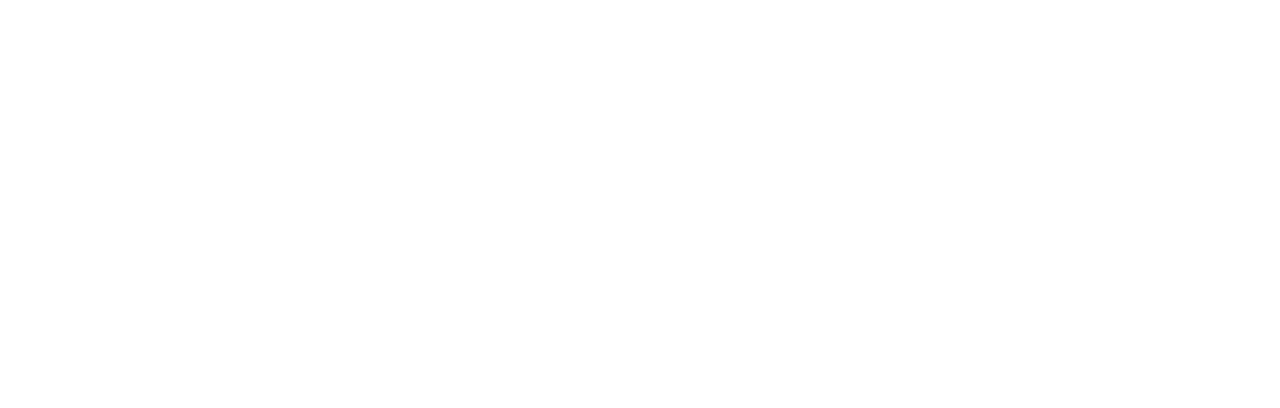
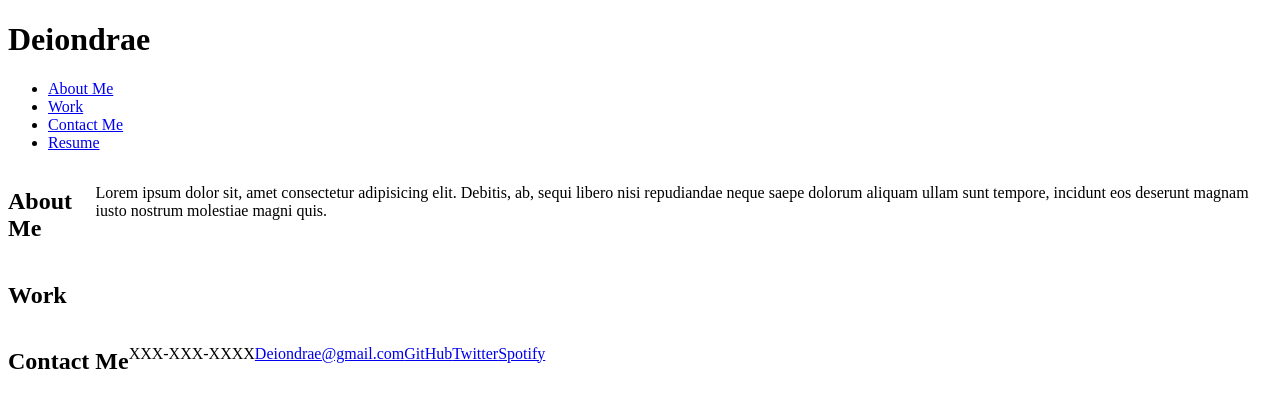
Before and after one commit to Deiondrae/Portfolio-site, a plain HTML site: page index.html in a window 1280 px wide. Drawn offline with Linux system fonts and the light colour scheme.

Commit message:
content/applied flexbox

```diff
--- a/assets/style.css
+++ b/assets/style.css
@@ -0,0 +1,3 @@
+.flex-row {
+    display: flex;
+}
--- a/index.html
+++ b/index.html
@@ -8,7 +8,44 @@
     <title>Document</title>
 </head>
 <body>
+    <!--Navigation-->
+    <header>
+        <h1>Deiondrae</h1>
+        <!-- Unordered list element-->
+        <nav>
+            <!--List item element-->
+            <ul>
+                <!--Anchor element-->
+                <li>
+                    <a href="#about-me">About Me</a>
+                </li>
+                <li>
+                    <a href="#work">Work</a>
+                </li>
+                <li>
+                    <a href="#contact-me">Contact Me</a>
+                </li>
+                <li>
+                    <a href="./assets/images/PLACEHOLDER RESUME.docx">Resume</a>
+                </li>
+            </ul>
+        </nav>
+    </header>
+    <section class="flex-row" id="about-me">
+        <h2>About Me</h2>
+        <p>Lorem ipsum dolor sit, amet consectetur adipisicing elit. Debitis, ab, sequi libero nisi repudiandae neque saepe dolorum aliquam ullam sunt tempore, incidunt eos deserunt magnam iusto nostrum molestiae magni quis.</p>
+    </section>
+    <section class="flex-row" id="work">
+        <h2>Work</h2>
+    </section>
+    <section class="flex-row" id="contact-me">
+        <h2>Contact Me</h2>
+        <p>XXX-XXX-XXXX</p>
+        <p><a href="mailto:Deiondrae@gmail.com">Deiondrae@gmail.com</a></p>
+        <p><a href="https://github.com/Deiondrae" target="_blank">GitHub</a></p>
+        <p><a href="https://twitter.com/Villagersdaily" target="_blank">Twitter</a></p>
+        <p><a href="https://open.spotify.com/user/12172032974?si=caccd0c7c418427e" target="_blank">Spotify</a></p>
 
-
+    </section>
 </body>
 </html>
```
Also changed, not shown: 1 other file.
